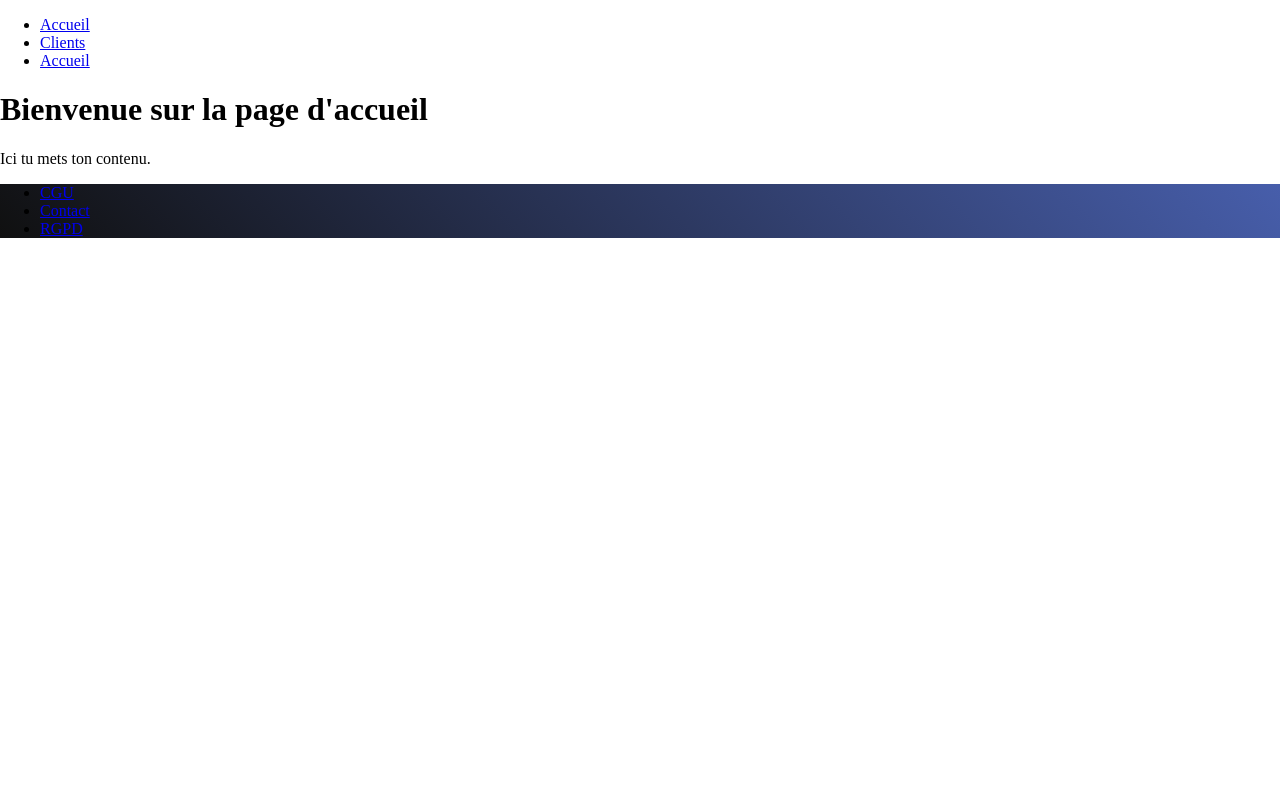
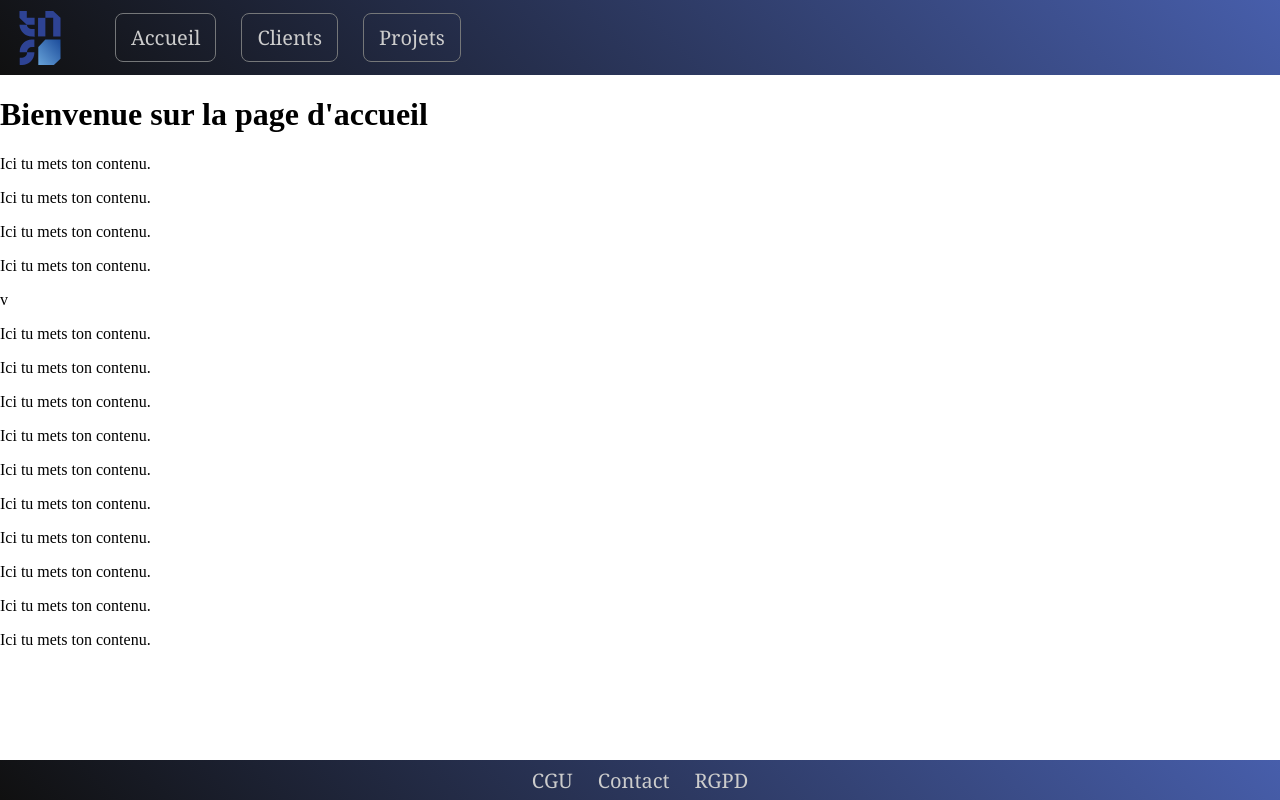
Before and after one commit to TELECOM-Nancy-TTCD/s5-PPII, a Flask app: page / in a window 1280 px wide. Run offline with Flask 3, Linux system fonts and the light colour scheme.

Commit message:
modification du menu, il est beau mon menu XD, masi il est utilisable

```diff
--- a/static/style.css
+++ b/static/style.css
@@ -1,11 +1,21 @@
-body {
+html, body {
     margin: 0;
     background: white
+    height: 100%;
+}
+
+body {
+    display: flex;
+    flex-direction: column;
+    min-height: 100vh;
+}
+
+main {
+    flex: 1;
 }
 
 header, footer {
-    background: linear-gradient(45deg, #101010, #475eab);
-    flex: auto;
+
 }
 
 .page-desc {
@@ -40,3 +50,65 @@ header, footer {
     font-size: 15px;
 
 }
+
+.main-menu {
+    height: 75px;
+    display: flex;
+    flex-direction: lign-row;
+    align-items: center;
+    gap: 20px;
+    list-style-type: square;
+    background: linear-gradient(45deg, #101010, #475eab);
+}
+
+.main-menu-items {
+    list-style: none;
+    font-size: 20px;
+    padding: 10px 15px;
+    display: flex;
+    gap: 25px;
+    font-family:Cambria, Cochin, Georgia, Times, 'Times New Roman', serif;
+}
+
+.main-menu-items a{
+    text-decoration: none;
+    color: rgb(204, 204, 204);
+    padding: 10px 15px;
+    border-radius: 8px;
+    border: 1px solid;
+    border-color: rgb(117, 119, 121);
+    display: inline-block;
+}
+
+.main-menu-img {
+    display: block;
+    float: left;
+    padding-right: 10px;
+    padding-left: 10px;
+}
+
+.footer-menu {
+    height: 40px;
+    display: flex;
+    align-items: center;
+
+    gap: 20px;
+    background: linear-gradient(45deg, #101010, #475eab);
+}
+
+.footer-menu-items {
+    list-style: none;
+    font-size: 20px;
+    padding: 0px;
+    margin: 0 auto;
+    display: flex;
+    gap: 25px;
+    font-family:Cambria, Cochin, Georgia, Times, 'Times New Roman', serif;
+}
+
+.footer-menu-items a{
+
+    text-decoration: none;
+    color: rgb(204, 204, 204);
+    display: inline-block;
+}
--- a/templates/accueil.html
+++ b/templates/accueil.html
@@ -5,4 +5,18 @@
 {% block content %}
 <h1>Bienvenue sur la page d'accueil</h1>
 <p>Ici tu mets ton contenu.</p>
+<p>Ici tu mets ton contenu.</p>
+<p>Ici tu mets ton contenu.</p>
+<p>Ici tu mets ton contenu.</p>
+v
+<p>Ici tu mets ton contenu.</p>
+<p>Ici tu mets ton contenu.</p><p>Ici tu mets ton contenu.</p>
+<p>Ici tu mets ton contenu.</p>
+<p>Ici tu mets ton contenu.</p>
+<p>Ici tu mets ton contenu.</p>
+<p>Ici tu mets ton contenu.</p>
+<p>Ici tu mets ton contenu.</p>
+<p>Ici tu mets ton contenu.</p>
+<p>Ici tu mets ton contenu.</p>
+
 {% endblock %}
--- a/templates/menu.html
+++ b/templates/menu.html
@@ -2,18 +2,19 @@
 <html lang="fr">
 <head>
     <meta charset="utf-8">
-    <title>{% block title %}Mon site{% endblock %}</title>
+    <title>{% block title %}TNS Lovers{% endblock %}</title>
     <link rel="stylesheet" href="{{ url_for('static', filename='style.css') }}">
 </head>
 <body>
 
     <!-- MENU GLOBAL -->
     <nav class="main-menu">
-        <ul>
+        <img class="main-menu-img" src="{{ url_for('static', filename='tns_logo_icon_couleur.svg') }}" alt="Logo TNS Lovers" width="60">
+
+        <ul class="main-menu-items">
             <li><a href="{{ url_for('accueil') }}">Accueil</a></li>
             <li><a href="{{ url_for('clients') }}">Clients</a></li>
-            <li><a href="{{ url_for('projets') }}">Accueil</a></li>
-
+            <li><a href="{{ url_for('projets') }}">Projets</a></li>
 
         </ul>
     </nav>
@@ -25,13 +26,14 @@
 
     <footer>
         <nav class="footer-menu">
-        <ul>
-            <li><a href="{{ url_for('cgu') }}">CGU</a></li>
-            <li><a href="{{ url_for('contact') }}">Contact</a></li>
-            <li><a href="{{ url_for('rgpd') }}">RGPD</a></li>
 
-        </ul>
-    </nav>
+            <ul class="footer-menu-items">
+                <li><a href="{{ url_for('cgu') }}">CGU</a></li>
+                <li><a href="{{ url_for('contact') }}">Contact</a></li>
+                <li><a href="{{ url_for('rgpd') }}">RGPD</a></li>
+
+            </ul>
+        </nav>
     </footer>
 
 </body>
```
Also changed, not shown: README.md, app.py (line endings or trailing spaces).
